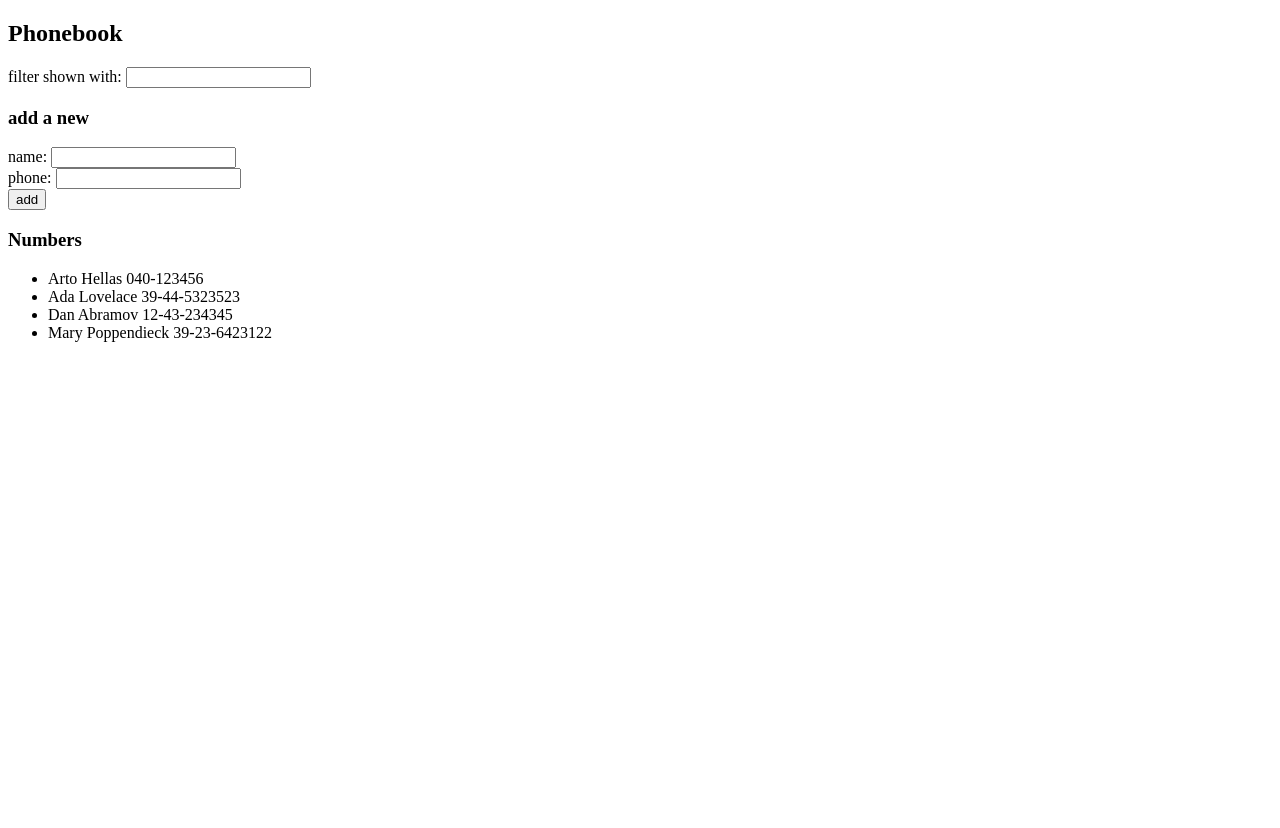
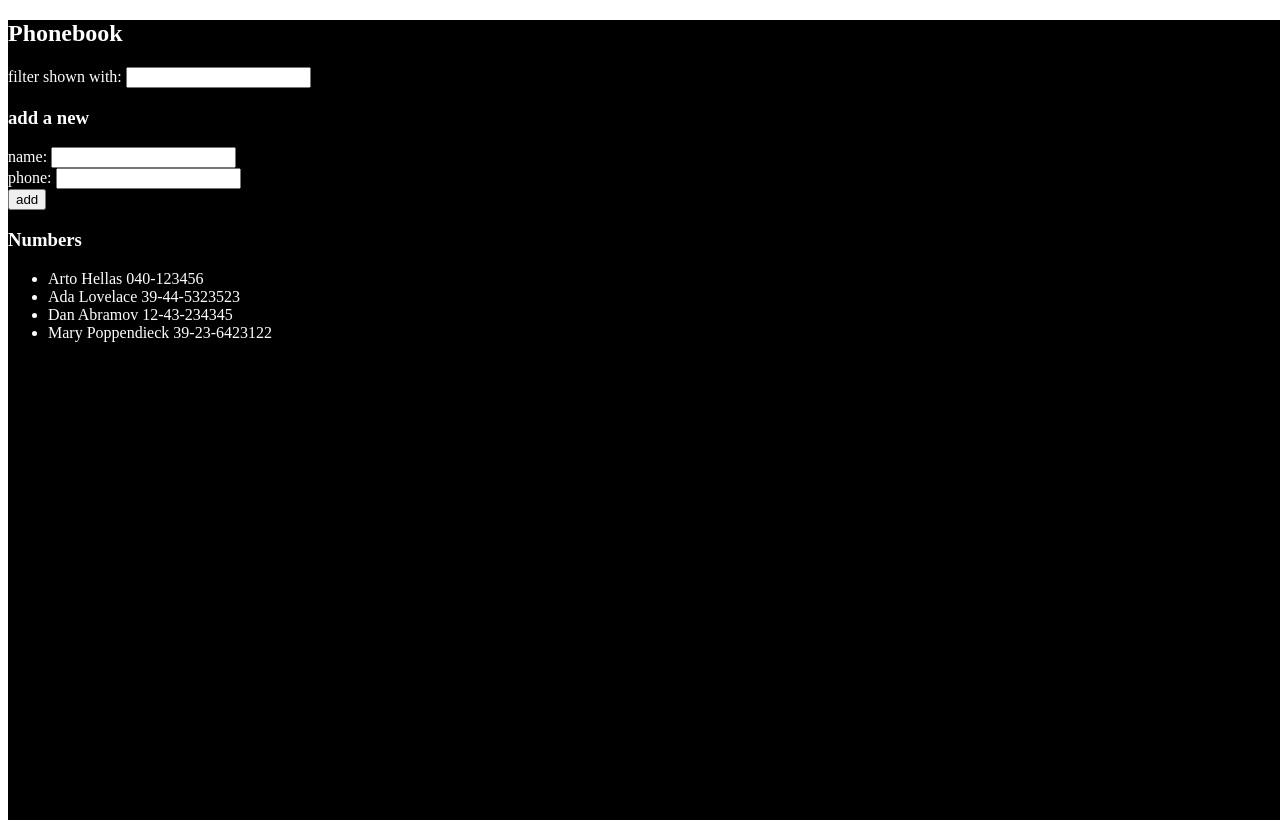
Before and after one commit to Daijaz/fullstack-open-exercises, a React (Vite) app in the folder part2/phone-agenda/: page / in a window 1280 px wide. Before the commit the page ends 800 px from the top, so only its background shows below. Built offline with nearby package versions, Linux system fonts and the light colour scheme; data requests are answered from the project's data file.

Commit message:
Completed until 2.11

```diff
--- /dev/null
+++ b/part2/phone-agenda/db.json
@@ -0,0 +1,24 @@
+{
+    "persons":[
+      {
+        "name": "Arto Hellas",
+        "number": "040-123456",
+        "id": 1
+      },
+      {
+        "name": "Ada Lovelace",
+        "number": "39-44-5323523",
+        "id": 2
+      },
+      {
+        "name": "Dan Abramov",
+        "number": "12-43-234345",
+        "id": 3
+      },
+      {
+        "name": "Mary Poppendieck",
+        "number": "39-23-6423122",
+        "id": 4
+      }
+    ]
+  }
--- a/part2/phone-agenda/package.json
+++ b/part2/phone-agenda/package.json
@@ -7,9 +7,11 @@
     "dev": "vite",
     "build": "vite build",
     "lint": "eslint .",
-    "preview": "vite preview"
+    "preview": "vite preview",
+    "server": "json-server --port 3001 --watch db.json"
   },
   "dependencies": {
+    "axios": "^1.8.3",
     "node": "^23.9.0",
     "react": "^19.0.0",
     "react-dom": "^19.0.0"
@@ -23,6 +25,7 @@
     "eslint-plugin-react-hooks": "^5.1.0",
     "eslint-plugin-react-refresh": "^0.4.19",
     "globals": "^15.15.0",
+    "json-server": "^1.0.0-beta.3",
     "vite": "^6.2.0"
   }
 }
--- a/part2/phone-agenda/src/App.jsx
+++ b/part2/phone-agenda/src/App.jsx
@@ -1,19 +1,25 @@
-import { useState } from 'react'
+import { useState, useEffect } from 'react'
+import axios from 'axios'
 import  Filter  from './components/Filter'
 import  PersonForm  from './components/PersonForm'
 import  Persons  from './components/Persons'
+import './assets/styles/App.css'
 
 
 const App = () => {
-  const [persons, setPersons] = useState([
-    { name: 'Arto Hellas', number: '040-123456', id: 1 },
-    { name: 'Ada Lovelace', number: '39-44-5323523', id: 2 },
-    { name: 'Dan Abramov', number: '12-43-234345', id: 3 },
-    { name: 'Mary Poppendieck', number: '39-23-6423122', id: 4 }
-  ])
+  const [persons, setPersons] = useState([])
   const [newName, setNewName] = useState('')
   const [newNumber, setNewNumber] = useState('')
   const [newFilter, setNewFilter] = useState('')
+
+  useEffect(() => {
+    axios
+    .get('http://localhost:3001/persons')
+    .then((response) => {
+      setPersons(response.data)
+    })
+  }, [])
+
 
   const handleNameChange = (event) => {
     console.log(event.target.value)
@@ -31,7 +37,7 @@
   }
 
   return (
-    <div>
+    <div className='main-container'>
       <h2>Phonebook</h2>
       <Filter handleFilterChange={handleFilterChange}/>
       <h3>add a new</h3>
--- /dev/null
+++ b/part2/phone-agenda/src/assets/styles/App.css
@@ -0,0 +1,6 @@
+.main-container {
+    background-color: black;
+    color: white;
+    height: 100vh;
+    width: 100vw;
+}
```
Also changed, not shown: 1 other file (tests, documents, lock files or other folders).
